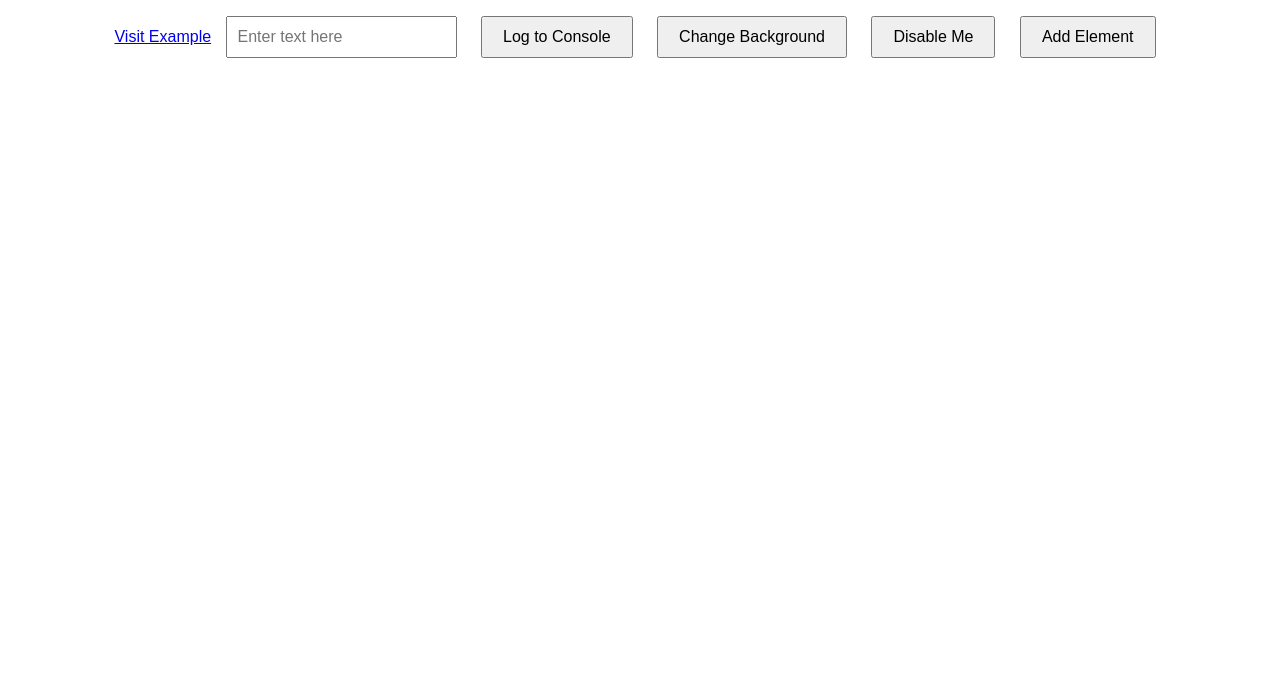
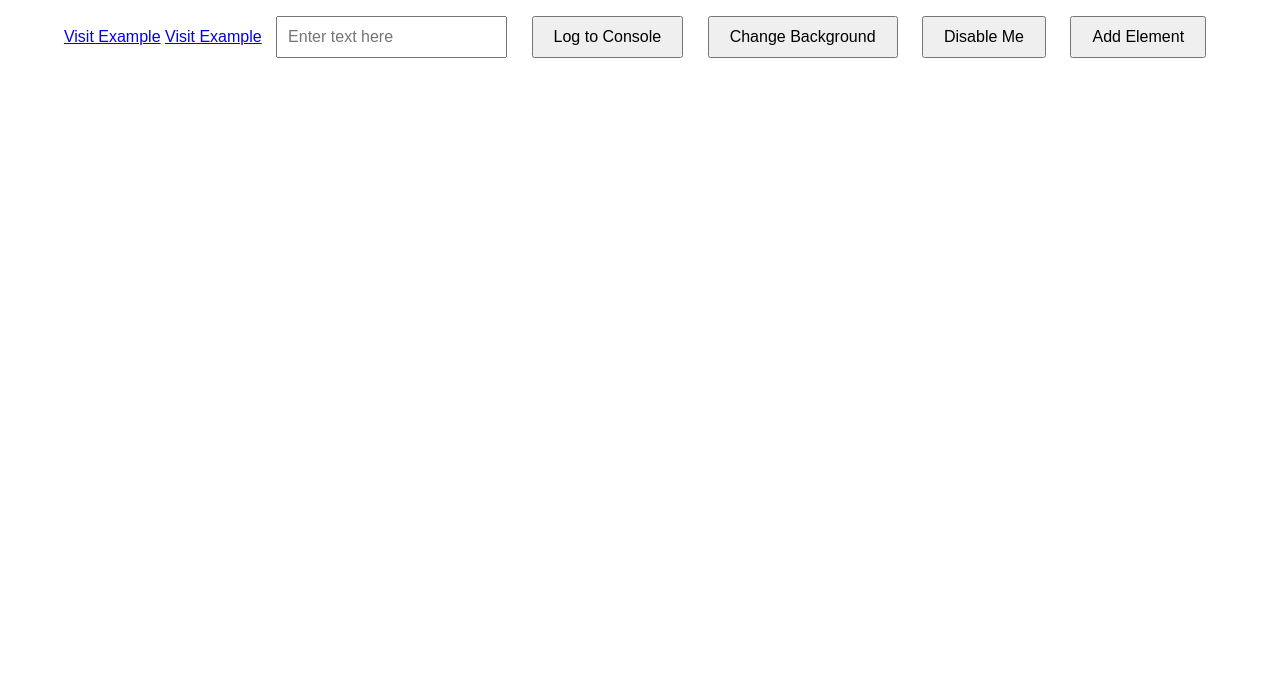
Before and after one commit to christian-degel/test-page, a plain HTML site: page index.html in a window 1280 px wide. Shown: the part 102-800 px from the top of the page. Drawn offline with Linux system fonts and the light colour scheme.

Commit message:
Update index.html

```diff
--- a/index.html
+++ b/index.html
@@ -25,6 +25,7 @@
 <body>
     <h1>Simple Test Page</h1>
     <a href="https://example.com" target="_blank" rel="noopener noreferrer">Visit Example</a>
+    <a href="https://example.com" target="_blank">Visit Example</a>
     <input type="text" placeholder="Enter text here">
     <button onclick="logMessage()">Log to Console</button>
     <button onclick="changeBackground()">Change Background</button>
```
